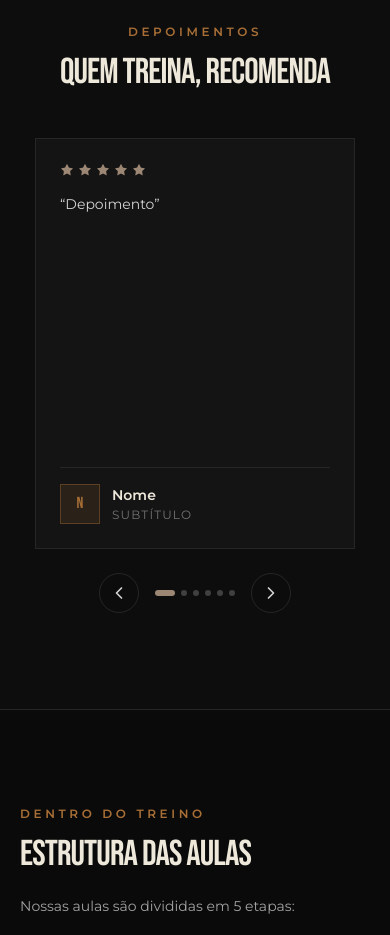
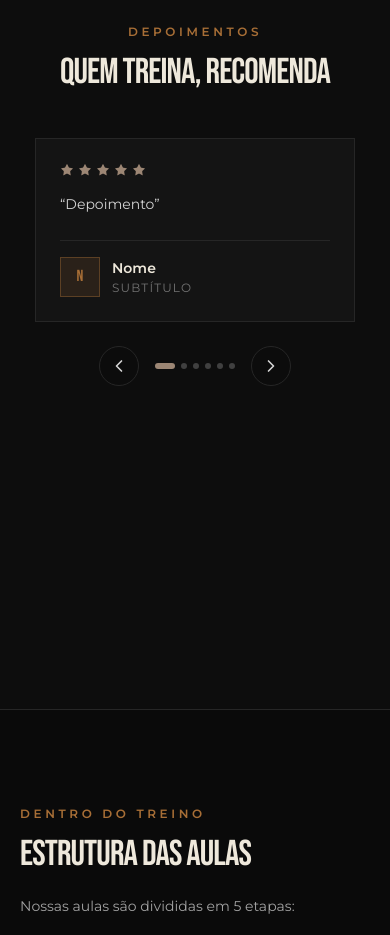
Before and after one commit to RoneAlexandre/personal, a React (Create React App) app in the folder frontend/: page / in a window 390 px wide. Shown: the part 8580-9515 px from the top of the page. Built offline with nearby package versions, Linux system fonts and the light colour scheme.

Commit message:
teste seta2

```diff
--- a/frontend/src/components/Testimonials.jsx
+++ b/frontend/src/components/Testimonials.jsx
@@ -1,4 +1,4 @@
-import { useRef, useState, useEffect, useCallback } from "react";
+import { useRef, useState, useCallback } from "react";
 import { Star, ChevronLeft, ChevronRight } from "lucide-react";
 import { SectionHeader } from "./Reveal";
 import { TESTIMONIALS } from "../data/content";
@@ -14,12 +14,10 @@ const Stars = () => (
 const QuoteCard = ({ t, i }) => (
     <figure
         data-testid={`testimonial-card-${i}`}
-        className="w-full max-w-[320px] sm:max-w-sm mx-auto flex flex-col justify-between h-full bg-[#141414] border border-neutral-800 p-6 sm:p-8"
+        className="w-full max-w-[320px] sm:max-w-sm mx-auto flex flex-col bg-[#141414] border border-neutral-800 p-6 sm:p-8"
     >
-        <div>
         <Stars />
         <blockquote className="mt-4 text-neutral-300 text-sm sm:text-base leading-relaxed">“{t.quote}”</blockquote>
-        </div>
         <figcaption className="mt-6 pt-4 border-t border-neutral-800 flex items-center gap-3">
             <span className="w-10 h-10 shrink-0 flex items-center justify-center bg-terracota/15 border border-terracota/40 font-display text-base text-terracota">
                 {t.name.split(" ").map((w) => w[0]).join("").replace(".", "")}
@@ -46,7 +44,6 @@ const ArrowButton = ({ direction, onClick, className = "" }) => (
 export const Testimonials = () => {
     const total = TESTIMONIALS.length;
     const [index, setIndex] = useState(0);
-    const viewportRef = useRef(null);
     const touchStartX = useRef(null);
 
     const goTo = useCallback(
@@ -76,43 +73,45 @@ export const Testimonials = () => {
 
             <div className="max-w-3xl mx-auto mt-12 px-4 sm:px-16 relative">
                 <div
-                    ref={viewportRef}
                     className="relative overflow-hidden"
                     onTouchStart={onTouchStart}
                     onTouchEnd={onTouchEnd}
                     data-testid="testimonial-track"
                 >
                     <div
-                        className="flex transition-transform duration-500 ease-out items-stretch"
+                        className="flex transition-transform duration-500 ease-out items-start"
                         style={{ transform: `translateX(-${index * 100}%)` }}
                     >
                         {TESTIMONIALS.map((t, i) => (
-                            <div key={t.name} className="w-full shrink-0 px-1 flex">
+                            <div key={t.name} className="w-full shrink-0 px-1 flex flex-col items-center">
                                 <QuoteCard t={t} i={i} />
-                            </div>
-                        ))}
-                    </div>
 
-                    <ArrowButton direction="prev" onClick={prev} className="hidden sm:flex absolute -left-14 top-1/2 -translate-y-1/2 z-10" />
-                    <ArrowButton direction="next" onClick={next} className="hidden sm:flex absolute -right-14 top-1/2 -translate-y-1/2 z-10" />
-                </div>
-
-                <div className="flex sm:hidden items-center justify-center gap-4 mt-6">
+                                {/* Controlos móveis (telemóvel) logo abaixo de cada card individualmente */}
+                                <div className="flex sm:hidden items-center justify-center gap-4 mt-6 w-full">
                                     <ArrowButton direction="prev" onClick={prev} />
                                     <div className="flex gap-1.5">
-                        {TESTIMONIALS.map((_, i) => (
+                                        {TESTIMONIALS.map((_, dotIndex) => (
                                             <button
-                                key={i}
+                                                key={dotIndex}
                                                 type="button"
-                                aria-label={`Ir para depoimento ${i + 1}`}
-                                onClick={() => goTo(i)}
-                                className={`h-1.5 rounded-full transition-all duration-300 ${i === index ? "w-5 bg-[#9C8674]" : "w-1.5 bg-neutral-700"}`}
+                                                aria-label={`Ir para depoimento ${dotIndex + 1}`}
+                                                onClick={() => goTo(dotIndex)}
+                                                className={`h-1.5 rounded-full transition-all duration-300 ${dotIndex === index ? "w-5 bg-[#9C8674]" : "w-1.5 bg-neutral-700"}`}
                                             />
                                         ))}
                                     </div>
                                     <ArrowButton direction="next" onClick={next} />
                                 </div>
+                            </div>
+                        ))}
+                    </div>
 
+                    {/* Setas de desktop posicionadas à esquerda e direita do carrossel */}
+                    <ArrowButton direction="prev" onClick={prev} className="hidden sm:flex absolute -left-14 top-[45%] -translate-y-1/2 z-10" />
+                    <ArrowButton direction="next" onClick={next} className="hidden sm:flex absolute -right-14 top-[45%] -translate-y-1/2 z-10" />
+                </div>
+
+                {/* Indicadores de desktop fixos em baixo */}
                 <div className="hidden sm:flex justify-center gap-1.5 mt-8">
                     {TESTIMONIALS.map((_, i) => (
                         <button
```
Lines whose indentation alone changed are shown as unchanged.
